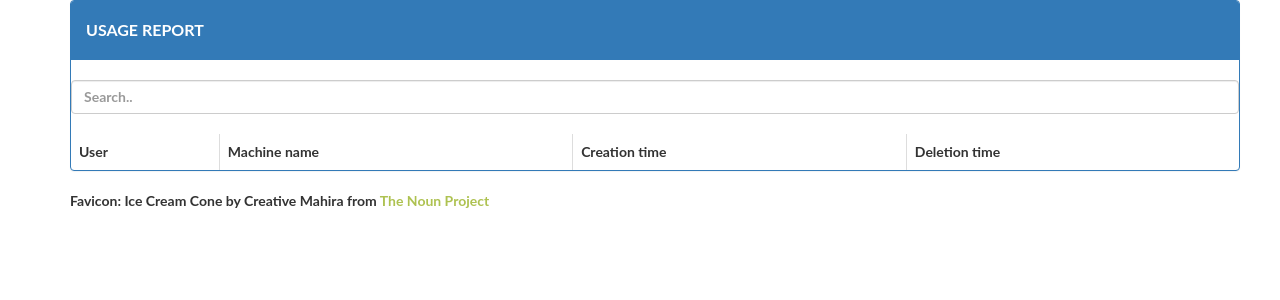
After one commit to gluster/softserve, a Flask app: page /report in a window 1280 px wide. The commit adds this page. Shown: the top 300 px of the page. Run offline with Flask 2, Linux system fonts and the light colour scheme; data that the repository does not hold is empty; some libraries are stand-ins or nearby versions.

Commit message:
User report (#35)
User report and bug fixes

* Generate a new migration for change in table Fixes #27
* Remove commented lines and add message in version file Fixes #32
* Make machine label unique among running VMs only not for all the VMs. Fixes #26
* Change the glyphicon icon in 'Create nodes' button
* Remove delete button when there is no running machines
* Removing the navbar on login HTML page when user is not logged in

```diff
--- a/instance/default.cfg
+++ b/instance/default.cfg
@@ -11,3 +11,4 @@ SQLALCHEMY_DATABASE_URI = 'sqlite:////tmp/test.db'
 SQLALCHEMY_TRACK_MODIFICATIONS = False
 CELERY_RESULT_BACKEND = 'redis://localhost:6379/0'
 CELERY_BROKER_URL = 'redis://localhost:6379/0'
+ADMINS = ['deepshikhaaa']
--- a/manage.py
+++ b/manage.py
@@ -1,5 +1,6 @@
 #!/usr/bin/env python
 import datetime
+import click
 
 from softserve import app, db
 from softserve.model import User, NodeRequest, Vm
@@ -32,5 +33,16 @@ def shutdown_check():
                 pass
 
 
+@app.cli.command()
+@click.option('--username', default=None, help='github username to add')
+def make_admin(username):
+    '''Command to make a user as an admin of softserve'''
+    app.config['ADMINS'].append(username)
+    user = User.query.filter(username == username).first()
+    user.admin = True
+    db.session.add(user)
+    db.sesion.commit()
+
+
 if __name__ == '__main__':
     app.run()
--- a/migrations/versions/45b003a9a66f_.py
+++ b/migrations/versions/45b003a9a66f_.py
@@ -1,9 +1,7 @@
 """empty message
-
 Revision ID: 45b003a9a66f
 Revises:
 Create Date: 2018-02-12 15:32:20.685721
-
 """
 from alembic import op
 import sqlalchemy as sa
@@ -59,4 +57,4 @@ def downgrade():
     op.drop_table('vm')
     op.drop_table('node_request')
     op.drop_table('user')
-    # ### end Alembic commands ###
+# ### end Alembic commands ###
--- a/migrations/versions/ac40d51a4114_.py
+++ b/migrations/versions/ac40d51a4114_.py
@@ -1,15 +1,12 @@
 """Add a new column deleted_at in table vm
-
 Revision ID: ac40d51a4114
 Revises: 45b003a9a66f
 Create Date: 2018-03-20 15:23:15.806539
-
 """
 from alembic import op
 import sqlalchemy as sa
 
 
-# revision identifiers, used by Alembic.
 revision = 'ac40d51a4114'
 down_revision = '45b003a9a66f'
 branch_labels = None
--- /dev/null
+++ b/softserve/static/js/filterable.js
@@ -0,0 +1,25 @@
+function doSearch() {
+  var q = document.getElementById("q");
+  var v = q.value.toLowerCase();
+  var rows = document.getElementsByTagName("tr");
+  var on = 0;
+  for ( var i = 0; i < rows.length; i++ ) {
+    var fullname = rows[i].getElementsByTagName("td");
+    fullname = fullname[0].innerHTML.toLowerCase();
+    if ( fullname ) {
+        if ( v.length == 0 || (v.length < 3 && fullname.indexOf(v) == 0) || (v.length >= 3 && fullname.indexOf(v) > -1 ) ) {
+        rows[i].style.display = "";
+        on++;
+      } else {
+        rows[i].style.display = "none";
+      }
+    }
+  }
+  var n = document.getElementById("noresults");
+  if ( on == 0 && n ) {
+    n.style.display = "";
+    document.getElementById("qt").innerHTML = q.value;
+  } else {
+    n.style.display = "none";
+  }
+}
--- a/softserve/templates/base.html
+++ b/softserve/templates/base.html
@@ -20,6 +20,7 @@
 {{super()}}
 <script src="https://ajax.googleapis.com/ajax/libs/jquery/3.3.1/jquery.min.js"></script>
 <script src="https://maxcdn.bootstrapcdn.com/bootstrap/3.3.7/js/bootstrap.min.js"></script>
+<script type="text/javascript" src="/static/js/filterable.js"></script>
 <script type="text/javascript"> $(document).ready(function () { $('.dropdown-toggle').dropdown(); }); </script>
 {% endblock %}
 
--- /dev/null
+++ b/softserve/templates/report.html
@@ -0,0 +1,43 @@
+{% extends 'base.html' %}
+
+{% block content %}
+<div class="container">
+  <div class="row">
+        <div class="panel panel-primary">
+            <div class="panel-heading">
+              <p><h3 class="panel-title">USAGE REPORT</h3></p>
+            </div>
+            <br>
+            <input class="form-control" name="q" id="q" type="text" placeholder="Search.." onkeyup="doSearch();" />
+            <br>
+            <table class="table table-bordered table-striped">
+              <thead>
+                <tr>
+                  <th>User</th>
+                  <th>Machine name</th>
+                  <th>Creation time</th>
+                  <th>Deletion time</th>
+                </tr>
+              </thead>
+              <tbody>
+                {% for name in detail %}
+                  {% for data in detail[name] %}
+                    <tr>
+                      <td>{{ name }}</td>
+                      <td>{{ data.vm_name }}</td>
+                      <td>{{ data.created_at }}</td>
+                      <td>{{ data.deleted_at }}</td>
+                    </tr>
+                  {% endfor %}
+                {% endfor %}
+                <tr style="display:none;" id="noresults">
+                  <td>(no listings that start with "<span id="qt"></span>")</td>
+                </tr>
+              </tbody>
+            </table>
+          </div>
+        </div>
+      </div>
+
+
+{% endblock content %}
--- a/softserve/templates/snippets/nav.html
+++ b/softserve/templates/snippets/nav.html
@@ -1,4 +1,5 @@
 {% block navbar %}
+{% if 'token' in session %}
   <nav class="navbar navbar-inverse">
     <div class="container-fluid">
       <div class="navbar-header">
@@ -8,17 +9,19 @@
         <li {%- if active == 'dashboard' %} class='active' {% endif -%}><a href="/dashboard">Dashboard</a></li>
       </ul>
       <ul class="nav navbar-nav navbar-right">
-      {% if 'token' in session %}
         <li class="dropdown">
           <a class=" dropdown-toggle" data-toggle="dropdown" aria-expanded="true">
             {{ g.user.name }}<span class="caret"></span>
           </a>
           <ul class="dropdown-menu">
+            {% if g.user.username in admins %}
+              <li><a href="/report"><span class="glyphicon glyphicon-stats"></span> Usage report</a></li>
+            {% endif %}
             <li><a href="/logout"><span class="glyphicon glyphicon-log-out"></span> Logout</a></li>
           </ul>
         </li>
-      {% endif %}
       </ul>
     </div>
   </nav>
+{% endif %}
 {% endblock %}
--- a/softserve/views.py
+++ b/softserve/views.py
@@ -69,7 +69,8 @@ def dashboard():
     vms = Vm.query.filter(NodeRequest.user_id == g.user.id,
                           Vm.state == 'ACTIVE') \
           .join(NodeRequest).join(User).all()
-    return render_template('dashboard.html', vms=vms)
+    admins = app.config['ADMINS']
+    return render_template('dashboard.html', vms=vms, admins=admins)
 
 
 @app.route('/create', methods=['GET', 'POST'])
@@ -101,7 +102,9 @@ def get_node_data():
             return render_template('form.html', n=n)
 
         # Validating the machine label
-        label = NodeRequest.query.filter_by(node_name=name).first()
+        label = Vm.query.filter(Vm.state == 'ACTIVE',
+                                NodeRequest.node_name == name). \
+            join(NodeRequest).first()
         if label is None:
             if re.match("^[a-zA-Z0-9_]+$", str(name)):
                 node_request = NodeRequest(
@@ -109,7 +112,7 @@ def get_node_data():
                     node_name=name,
                     node_counts=counts,
                     hours=hours_,
-                    pubkey=pubkey_)
+                    pubkey=pubkey_,)
                 db.session.add(node_request)
                 db.session.commit()
                 create_node.delay(counts, name, node_request.id, pubkey_)
@@ -149,3 +152,15 @@ def delete(vid=None):
         delete_node.delay(name)
         flash('Deleting {} machine'.format(name))
     return redirect('/dashboard')
+
+
+@app.route('/report')
+def report():
+    request = NodeRequest.query.filter(NodeRequest.user_id == User.id).\
+                                join(User).all()
+    data = {}
+    for r in request:
+        vm = Vm.query.filter(Vm.details_id == r.id).join(NodeRequest).all()
+        data[str(r.user.name)] = vm
+    print data
+    return render_template('report.html', detail=data)
```
Also changed, not shown: migrations/versions/1948d166adb1_add_a_admin_column_to_user_model.py (added, +26 -0 lines), softserve/lib.py (+6 -3 lines), softserve/model.py (+7 -0 lines), softserve/templates/dashboard.html (+8 -4 lines). Lines whose indentation alone changed are shown as unchanged.
